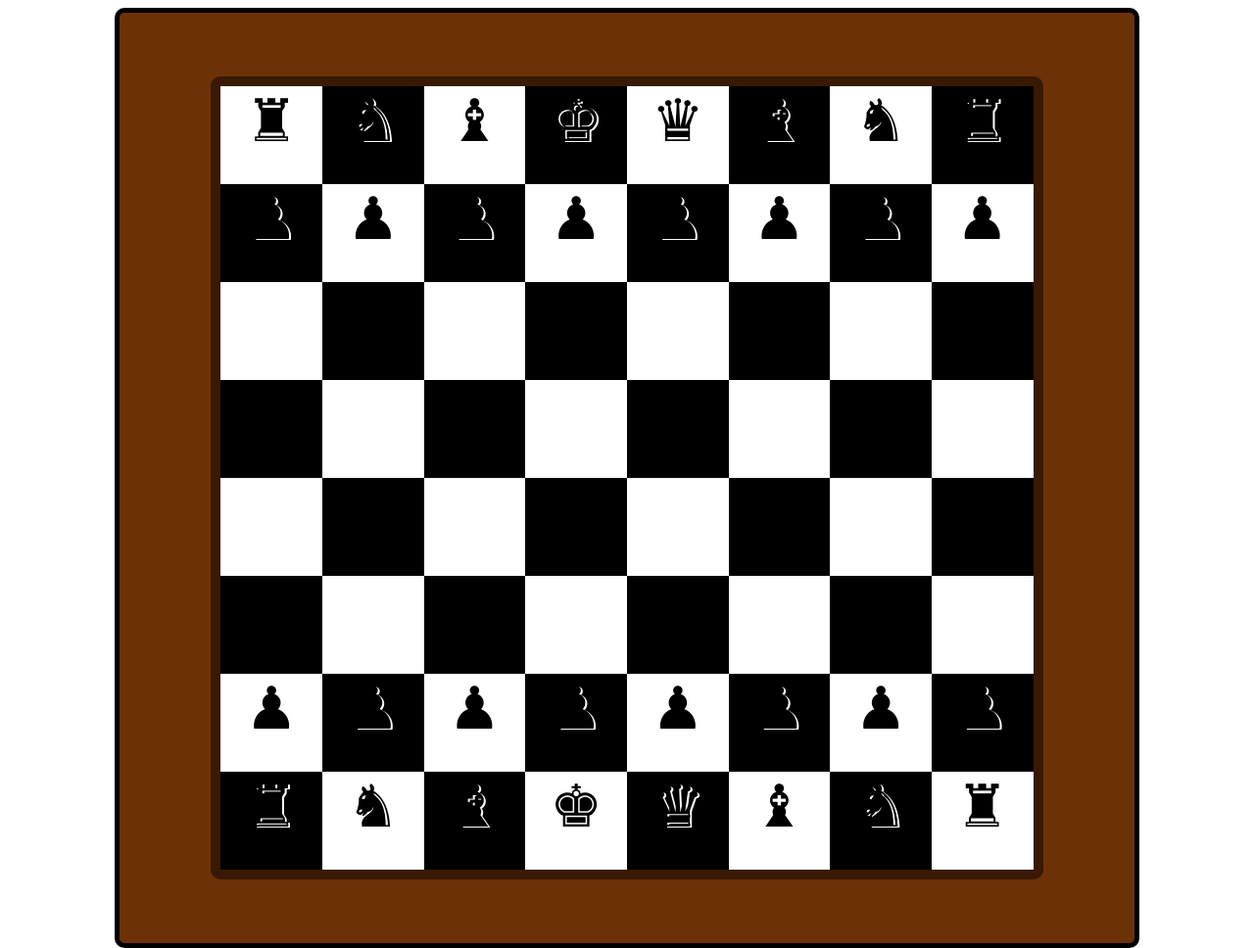
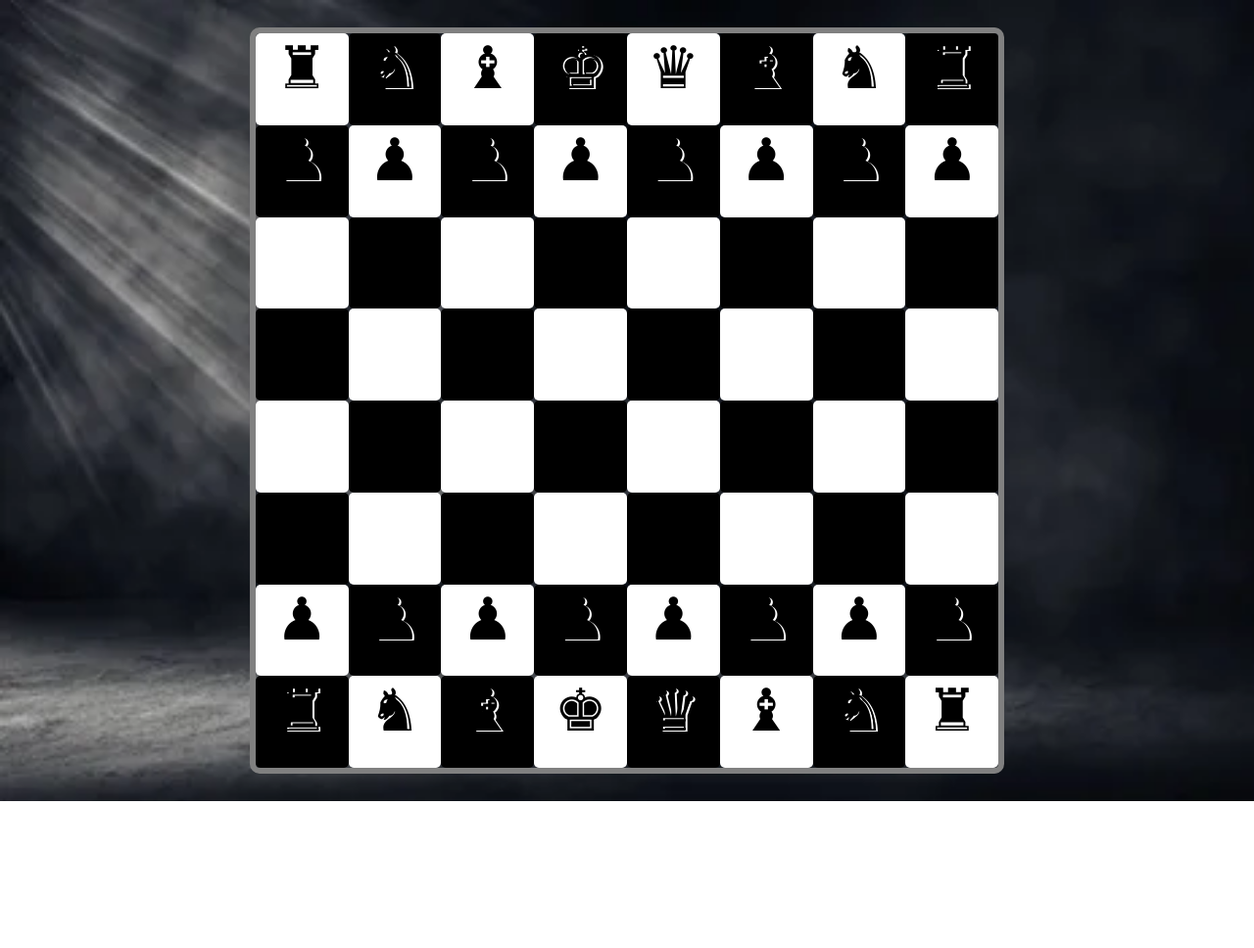
Before and after one commit to Ubaid9513/Chess-board-CSS, a plain HTML site: page index.html in a window 1280 px wide. Shown: the whole page at 98% size. After the commit the page ends 818 px from the top, so only its background shows below. Drawn offline with Linux system fonts and the light colour scheme.

Commit message:
Added image

```diff
--- a/index.html
+++ b/index.html
@@ -7,7 +7,7 @@
     <link rel="stylesheet" href="style.css">
 </head>
 <body>
-    <div class="container">
+    <!-- <div class="container"> -->
         <div class="chessboard">
 
             <div class="a">&#9820</div>
--- a/style.css
+++ b/style.css
@@ -2,8 +2,11 @@ body {
     display: flex;
     justify-content: center;
     align-items: center;
+    background-image: url(./images/depositphotos_426173910-stock-photo-empty-space-studio-dark-room.jpg);
+    background-repeat: no-repeat;
+    background-size: cover;
 }
-.container {
+/* .container {
     border: 5px solid #000;
     width: 82%;
     height: 950px;
@@ -12,22 +15,24 @@ body {
     justify-content: center;
     align-items: center;
     border-radius: 10px;
-}
+} */
 .chessboard {
-    width:80% ;
-    border: 10px solid rgb(57, 25, 2);
-    height: 800px;
+    width:60% ;
+    border: 6px solid gray;
+    height: 750px;
     display: flex;
     flex-wrap: wrap;
     border-radius: 10px;
+    margin: 20px auto;
 }
 .chessboard > div {
     width: 10%;
-    height: 100px;
+    height: 93.75px;
     width: calc(100%/8);
     font-size: 60px;
     text-align: center;
     text-shadow: 2px 1px #fff;
+    border-radius: 5px;
 }
 .a {
     background-color: #fff;
```
Also changed, not shown: images/depositphotos_426173910-stock-photo-empty-space-studio-dark-room.jpg (added).
